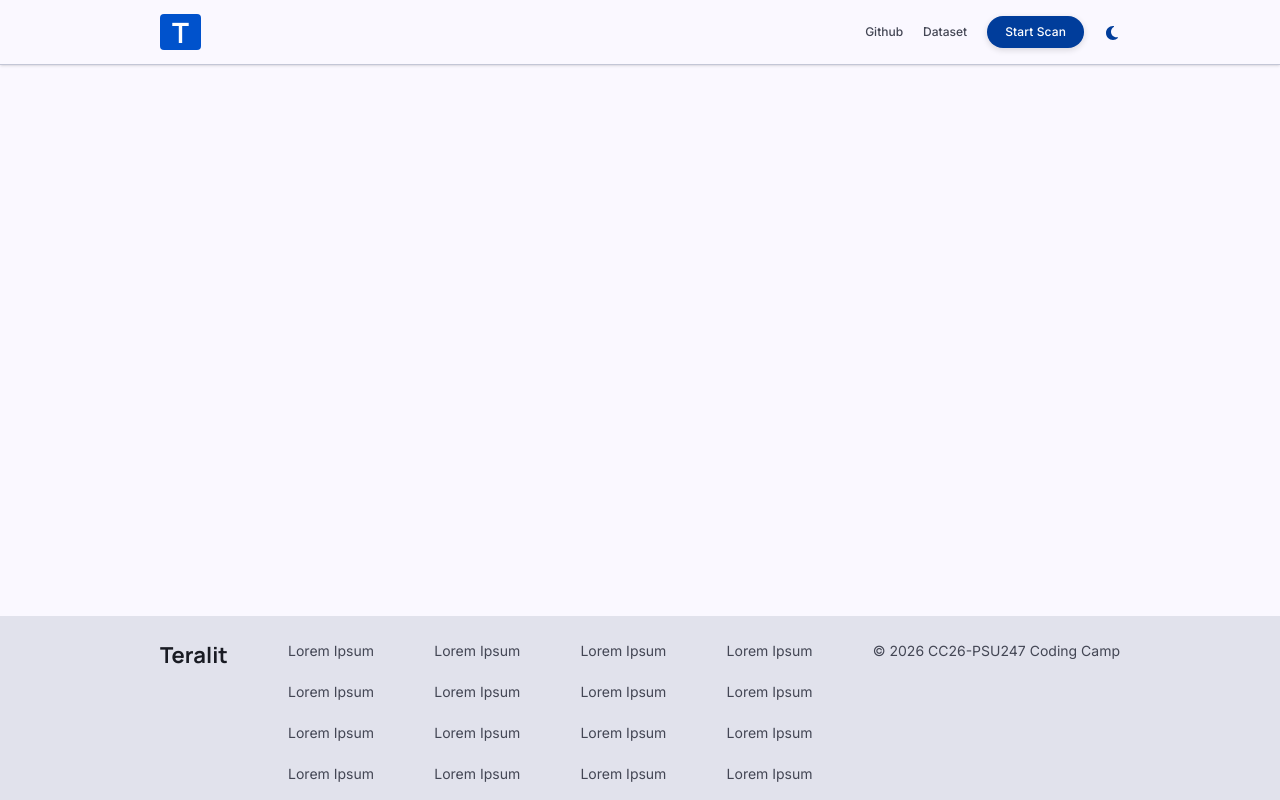
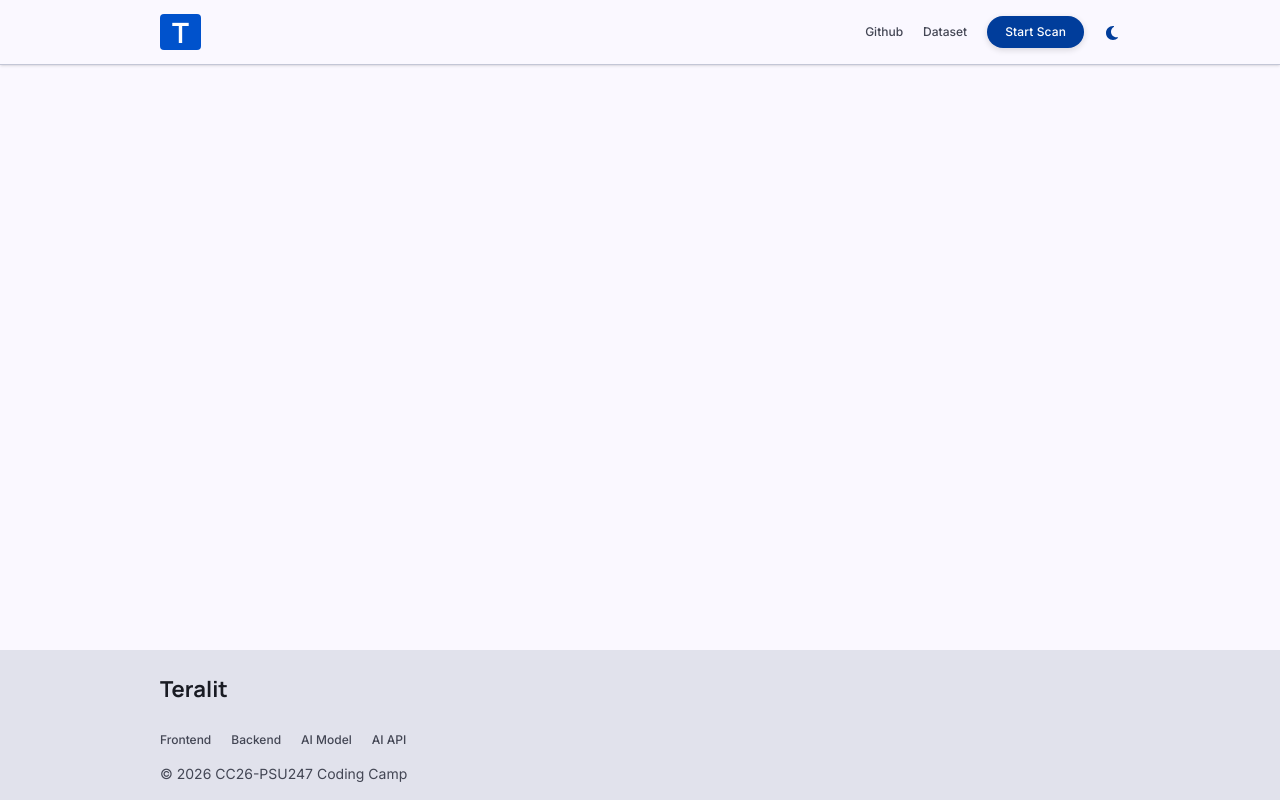
Before and after one commit to dash4k/teralit-frontend, a React (Vite) app: page / in a window 1280 px wide. Built offline with nearby package versions, Linux system fonts and the light colour scheme; no server answers.

Commit message:
chore: updated footer links

```diff
--- a/src/components/PageFooter.jsx
+++ b/src/components/PageFooter.jsx
@@ -1,47 +1,60 @@
+import { Link } from 'react-router-dom';
+import LinkText from '../components/LinkText.jsx';
+
 const PageFooter = ({ onDashboard }) => {
   if (onDashboard) return null;
 
   return (
     <footer className='w-full pb-4 pt-6 bg-surface-container-highest dark:bg-inverse-surface'>
-      <div className='flex flex-col gap-lg md:flex-row justify-between max-w-250 mx-auto px-container-margin'>
+      <div className='flex flex-col gap-lg justify-between max-w-250 mx-auto px-container-margin'>
         <h2 className='text-headline-md font-display font-bold text-on-surface dark:text-inverse-on-surface'>
           Teralit
         </h2>
-        <div className='font-body-sm text-body-sm text-on-surface-variant dark:text-inverse-on-surface'>
-          <ul className='flex md:flex-col flex-wrap gap-5'>
-            <li>Lorem Ipsum</li>
-            <li>Lorem Ipsum</li>
-            <li>Lorem Ipsum</li>
-            <li>Lorem Ipsum</li>
-          </ul>
+        <div className="w-full flex flex-col items-start justify-center gap-md">
+          <div className='font-body-md text-body-md text-on-surface-variant dark:text-inverse-on-surface'>
+            <ul className='flex flex-wrap gap-5 pt-1'>
+              <li>
+                <Link
+                  to='https://github.com/dash4k/teralit-frontend'
+                  target="_blank"
+                  rel="noopener noreferrer"
+                >
+                  <LinkText>Frontend</LinkText>
+                </Link>
+              </li>
+              <li>
+                <Link
+                  to='https://github.com/dash4k/teralit-backend'
+                  target="_blank"
+                  rel="noopener noreferrer"
+                >
+                  <LinkText>Backend</LinkText>
+                </Link>
+              </li>
+              <li>
+                <Link
+                  to=''
+                  target="_blank"
+                  rel="noopener noreferrer"
+                >
+                  <LinkText>AI Model</LinkText>
+                </Link>
+              </li>
+              <li>
+                <Link
+                  to='https://github.com/dash4k/teralit-model-test'
+                  target="_blank"
+                  rel="noopener noreferrer"
+                >
+                  <LinkText>AI API</LinkText>
+                </Link>
+              </li>
+            </ul>
+          </div>
+          <p className='font-body-sm text-body-sm text-on-surface-variant dark:text-inverse-on-surface'>
+            &#xA9; 2026 CC26-PSU247 Coding Camp
+          </p>
         </div>
-        <div className='font-body-sm text-body-sm text-on-surface-variant dark:text-inverse-on-surface'>
-          <ul className='flex md:flex-col flex-wrap gap-5'>
-            <li>Lorem Ipsum</li>
-            <li>Lorem Ipsum</li>
-            <li>Lorem Ipsum</li>
-            <li>Lorem Ipsum</li>
-          </ul>
-        </div>
-        <div className='font-body-sm text-body-sm text-on-surface-variant dark:text-inverse-on-surface'>
-          <ul className='flex md:flex-col flex-wrap gap-5'>
-            <li>Lorem Ipsum</li>
-            <li>Lorem Ipsum</li>
-            <li>Lorem Ipsum</li>
-            <li>Lorem Ipsum</li>
-          </ul>
-        </div>
-        <div className='font-body-sm text-body-sm text-on-surface-variant dark:text-inverse-on-surface'>
-          <ul className='flex md:flex-col flex-wrap gap-5'>
-            <li>Lorem Ipsum</li>
-            <li>Lorem Ipsum</li>
-            <li>Lorem Ipsum</li>
-            <li>Lorem Ipsum</li>
-          </ul>
-        </div>
-        <p className='font-body-sm text-body-sm text-on-surface-variant dark:text-inverse-on-surface'>
-          &#xA9; 2026 CC26-PSU247 Coding Camp
-        </p>
       </div>
     </footer>
   );
```
